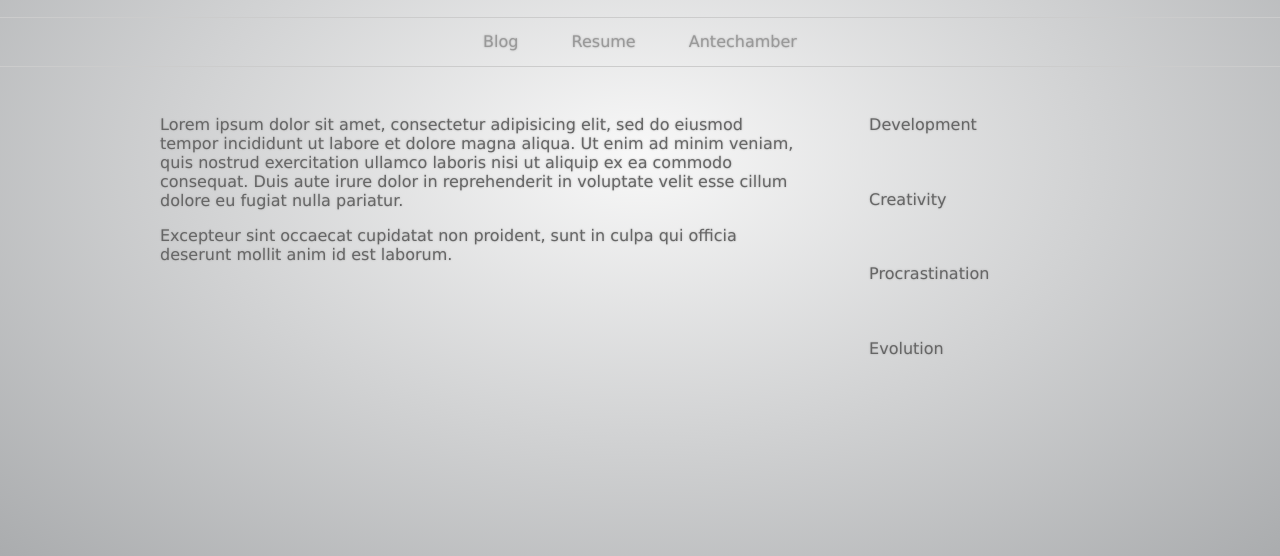
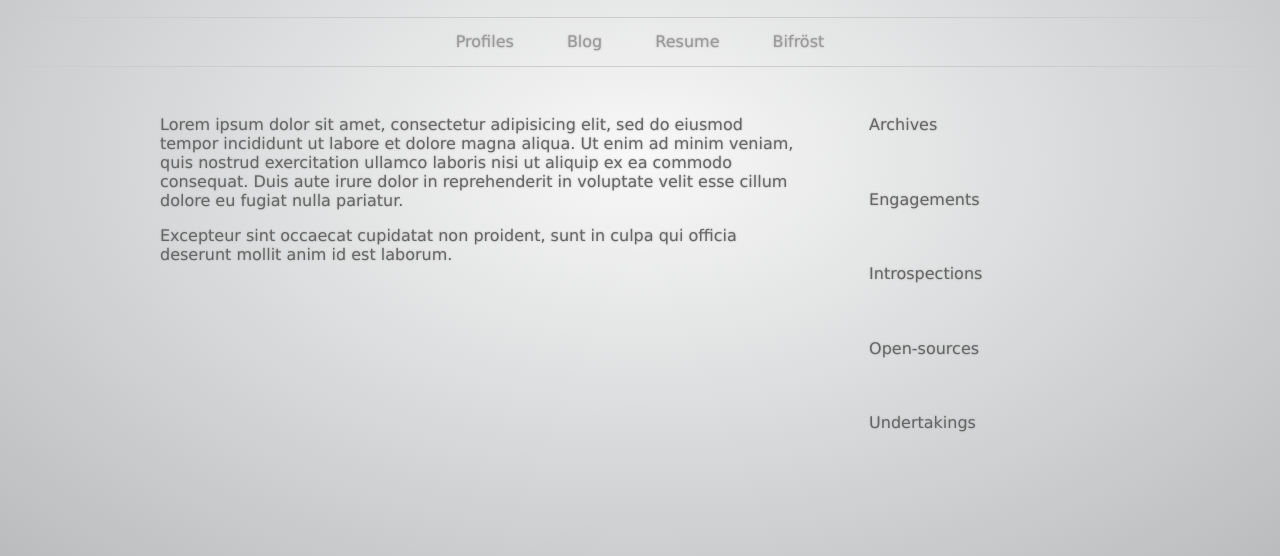
Before and after one commit to Deblopper/2, a plain HTML site: page index.html in a window 1280 px wide. Shown: the part 244-800 px from the top of the page. Drawn offline with Linux system fonts and the light colour scheme; a web font is replaced by a local one.

Commit message:
Some little fixes and clean-ups

```diff
--- a/index.html
+++ b/index.html
@@ -17,6 +17,11 @@
 		<h2 id="punchline">InterGalactic HyperSpace BaseStation</h2>
 	</header>
 	<nav>
+		<a href="http://profiles.soumyadeb.net"
+			title="Masks &amp; Avatars"
+			target="_blank">
+			Profiles
+		</a>
 		<a href="http://blog.soumyadeb.net"
 			title="Dear Diary..."
 			target="_blank">
@@ -30,7 +35,7 @@
 		<a href="http://google.com/a/soumyadeb.com"
 			title="Google Apps Portal"
 			target="_blank">
-			Antechamber
+			Bifröst
 		</a>
 	</nav>
 	<section id="content">
@@ -40,25 +45,31 @@
 		</article>
 		<aside>
 			<div class="portal">
-				Development
+				Archives
 				<a href="#">
 					&nbsp;
 				</a>
 			</div>
 			<div class="portal">
-				Creativity
+				Engagements
 				<a href="#">
 					&nbsp;
 				</a>
 			</div>
 			<div class="portal">
-				Procrastination
+				Introspections
 				<a href="#">
 					&nbsp;
 				</a>
 			</div>
 			<div class="portal">
-				Evolution
+				Open-sources
+				<a href="#">
+					&nbsp;
+				</a>
+			</div>
+			<div class="portal">
+				Undertakings
 				<a href="#">
 					&nbsp;
 				</a>
--- a/style.css
+++ b/style.css
@@ -14,7 +14,13 @@
 
 /* 0. Reset */
 * { box-sizing: border-box; }
-a { text-decoration: none; }
+::selection {
+	background-color: #caccce;
+}
+a {
+	outline: none;
+	text-decoration: none;
+}
 h1, h2 { font-weight: normal; }
 html { width: 100%; height: 100% }
 body {
@@ -38,25 +44,24 @@ body {
 	color: #666;
 	text-shadow: 0 0 2px #aaa;
 	background-color: #eaecee;
-	background-image: radial-gradient(center, cover, #f8f8f8 0%, #aaacae 100%);
-	background-image: -ms-radial-gradient(center, cover, #f8f8f8 0%, #aaacae 100%);
-	background-image: -moz-radial-gradient(center, cover, #f8f8f8 0%, #aaacae 100%);
-	background-image: -webkit-radial-gradient(center, cover, #f8f8f8 0%, #aaacae 100%);
+	background-image: radial-gradient(center, cover, #f8f8f8, #babcbe);
+	background-image: -ms-radial-gradient(center, cover, #f8f8f8, #babcbe);
+	background-image: -moz-radial-gradient(center, cover, #f8f8f8, #babcbe);
+	background-image: -webkit-radial-gradient(center, cover, #f8f8f8, #babcbe);
 }
 header > * {
 	text-align: center;
+	font-family: Raleway;
 }
 header #name {
 	color: #617788;
 	font-size: 400%;
-	font-family: Raleway;
 	font-variant: small-caps;
 }
 header #punchline {
 	color: #999;
 	word-spacing: 8px;
 	letter-spacing: 2px;
-	font-family: Raleway;
 }
 nav {
 	text-align: center;
@@ -65,9 +70,8 @@ nav a {
 	color: #999;
 	line-height: 3em;
 }
-nav a:hover, nav a:focus {
+nav a:hover, nav a:active {
 	color: #666;
-	outline: none;
 	text-shadow: 0 0 1px #fff, 0 0 20px #333;
 }
 section#content aside .portal {
```
